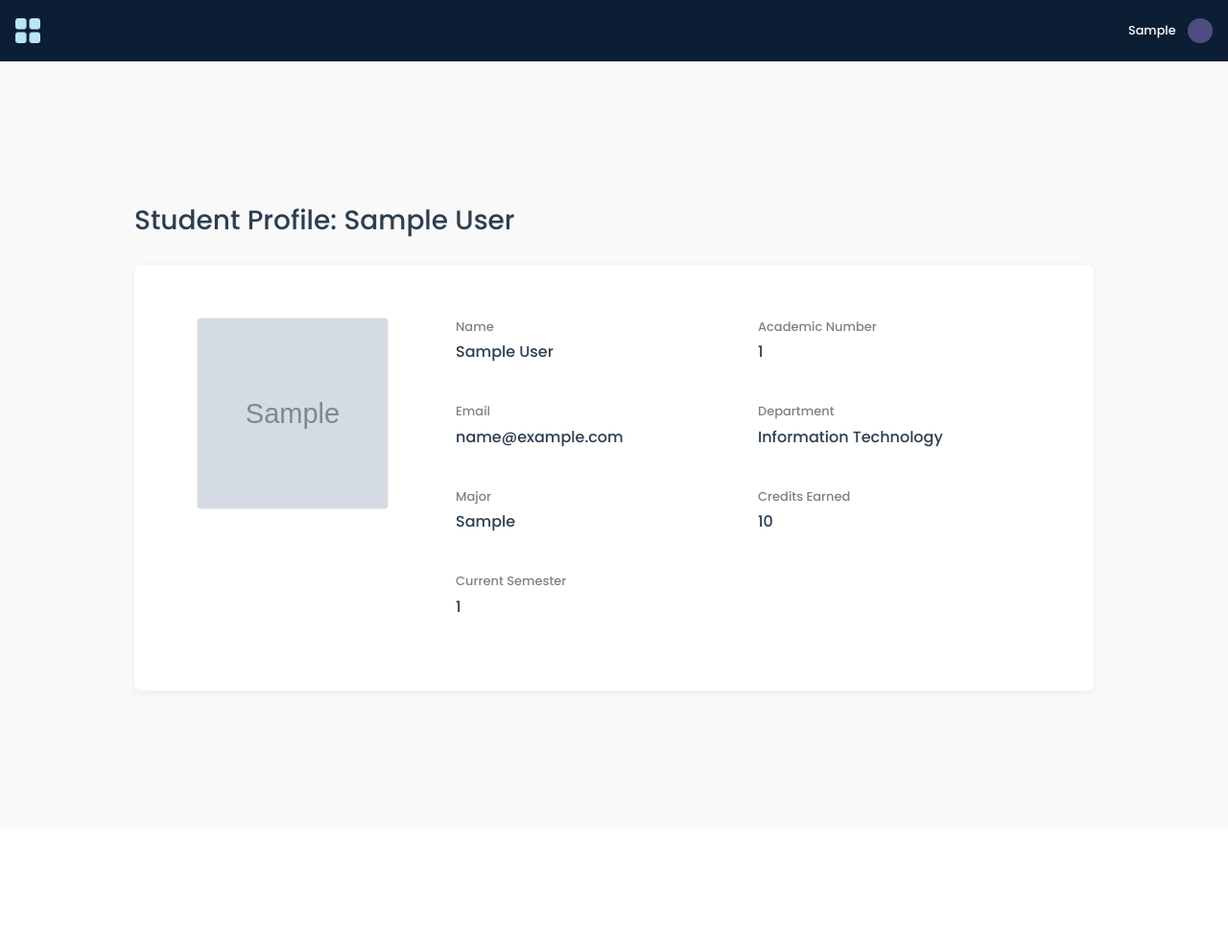
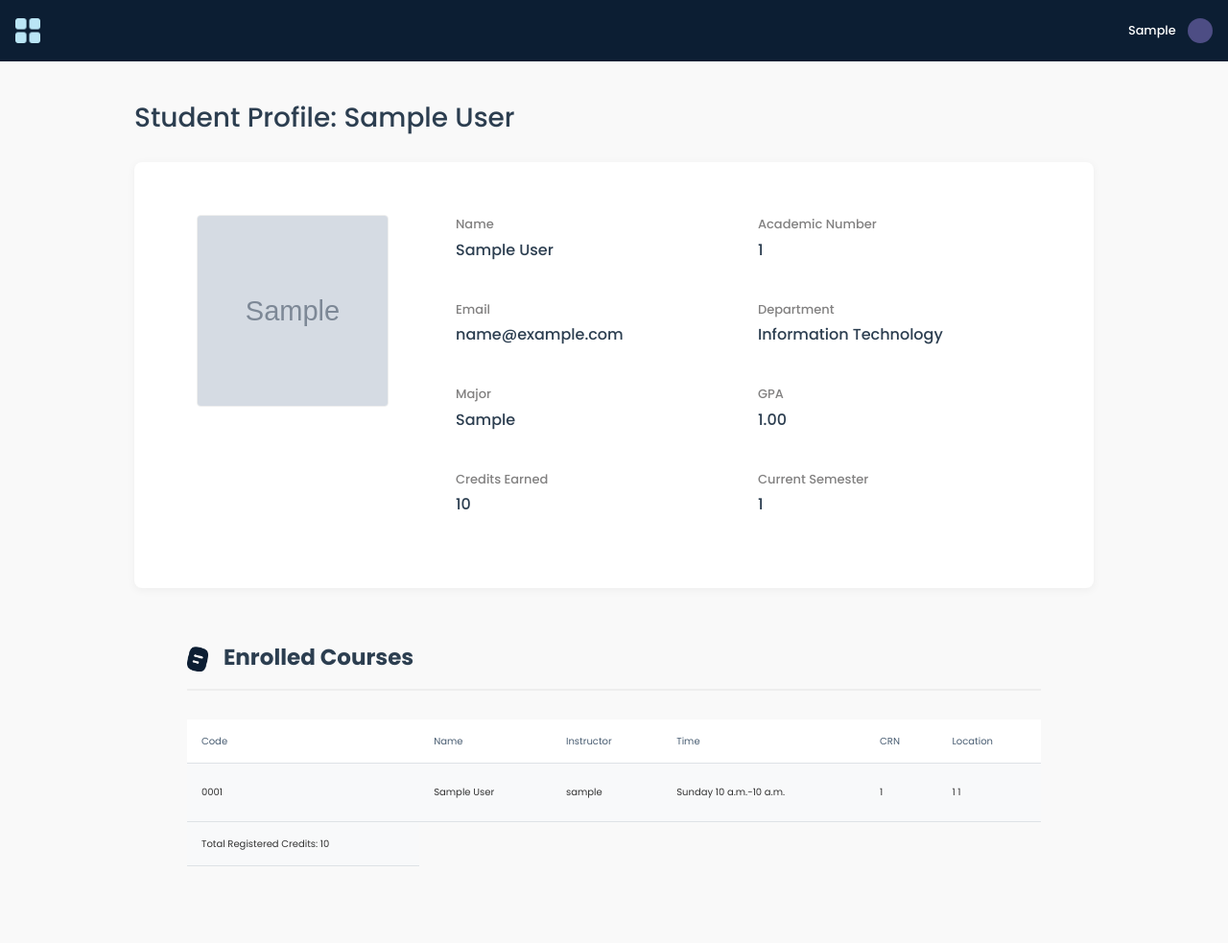
Before and after one commit to 0yousif/SSB-Clone, a Django app: page /profile/ in a window 1280 px wide. Shown: the whole page at 96% size. Before the commit the page ends 722 px from the top, so only its background shows below. Run offline with Django 5.2, Linux system fonts and the light colour scheme; a user stored in the database is signed in; tables that the repository leaves empty hold one stand-in row (values such as "Sample post"); grey boxes marked "Sample" are stand-in pictures.

Commit message:
created a base for enrolled courses and included it in profile page

```diff
--- /dev/null
+++ b/SSB/student/templates/base_enrolled_courses.html
@@ -0,0 +1,40 @@
+{% load static %}
+<div class="tutor-sections-body">
+<div class="tutor-sections-page">
+  <h1 class="section-header poppins-medium">
+    <img class="icon" src="{% static 'icons/registration1.png' %}" alt="" />
+    <strong>Enrolled Courses</strong>
+  </h1>
+
+  <table class="sections-table">
+    <tr>
+      <th>Code</th>
+      <th>Name</th>
+      <th>Instructor</th>
+      <th>Time</th>
+      <th>CRN</th>
+      <th>Location</th>
+    </tr>
+    {% for section in registeredSections.all %}
+    <tr>
+      <td>{{section.course.department.department_code}}{{section.course.code}}</td>
+      <td>{{section.course.name}}</td>
+      <td>{{section.tutor.username}}</td>
+      <td>
+        {% for schedule in section.section_schedules_set.all %}
+        <p>{{schedule.day_of_week}} {{schedule.time.start_time}}-{{schedule.time.end_time}}</p>
+        {% endfor %}
+      </td>
+      <td>{{section.crn}}</td>
+      <td>
+        {% for schedule in section.section_schedules_set.all %}
+        <p>{{schedule.location.building_code}} {{schedule.location.room_number}}</p>
+        {% endfor %}
+      </td>
+    </tr>
+    {% endfor %}
+    <tr>
+      <td>Total Registered Credits: {{user.profile.total_credits_earned}}</td>
+    </tr>
+  </table>
+</div>
--- a/SSB/student/templates/student_profile.html
+++ b/SSB/student/templates/student_profile.html
@@ -1,4 +1,5 @@
 {% extends 'base.html' %} {% block content %}
+
 <head>
   <style>
     .profile-body {
@@ -15,6 +16,7 @@
     }
 
     .container {
+      margin-top: 3rem;
       flex-direction: column;
       width: 100%;
       max-width: 1000px;
@@ -103,11 +105,7 @@
       <div class="profile-left">
         <div class="img-container">
           {% load static %}
-          <img
-            class="profile-img"
-            src="{% static profile.avatar|cut:'adminstrator/static/' %}"
-            alt="student image"
-          />
+          <img class="profile-img" src="{% static profile.avatar|cut:'adminstrator/static/' %}" alt="student image" />
         </div>
       </div>
 
@@ -139,12 +137,12 @@
             <div class="label">Major</div>
             <div class="value">{{ profile.major }}</div>
           </div>
-          <!--
+
           <div class="info-item">
             <div class="label">GPA</div>
             <div class="value">{{ profile.gpa }}</div>
           </div>
- -->
+
           <div class="info-item">
             <div class="label">Credits Earned</div>
             <div class="value">{{ profile.total_credits_earned }}</div>
@@ -156,7 +154,10 @@
           </div>
         </div>
       </div>
+
     </div>
+    {% include 'base_enrolled_courses.html' %}
+
   </div>
 </div>
 {% endblock %}
--- a/SSB/student/views.py
+++ b/SSB/student/views.py
@@ -137,7 +137,10 @@ def enrolle_courses(request):
 @login_required
 def student_profile(request):
     profile = request.user.profile
-    return render(request, 'student_profile.html', {'profile': profile})
+    registeredSections, unregisteredSections = getUserSections(request)
+    configs = Configurations.objects.first()
+
+    return render(request, 'student_profile.html', {'profile': profile, "registeredSections":registeredSections, 'configs':configs})
 
 
 class admissionCreate(CreateView):
```
Lines whose indentation alone changed are shown as unchanged.
